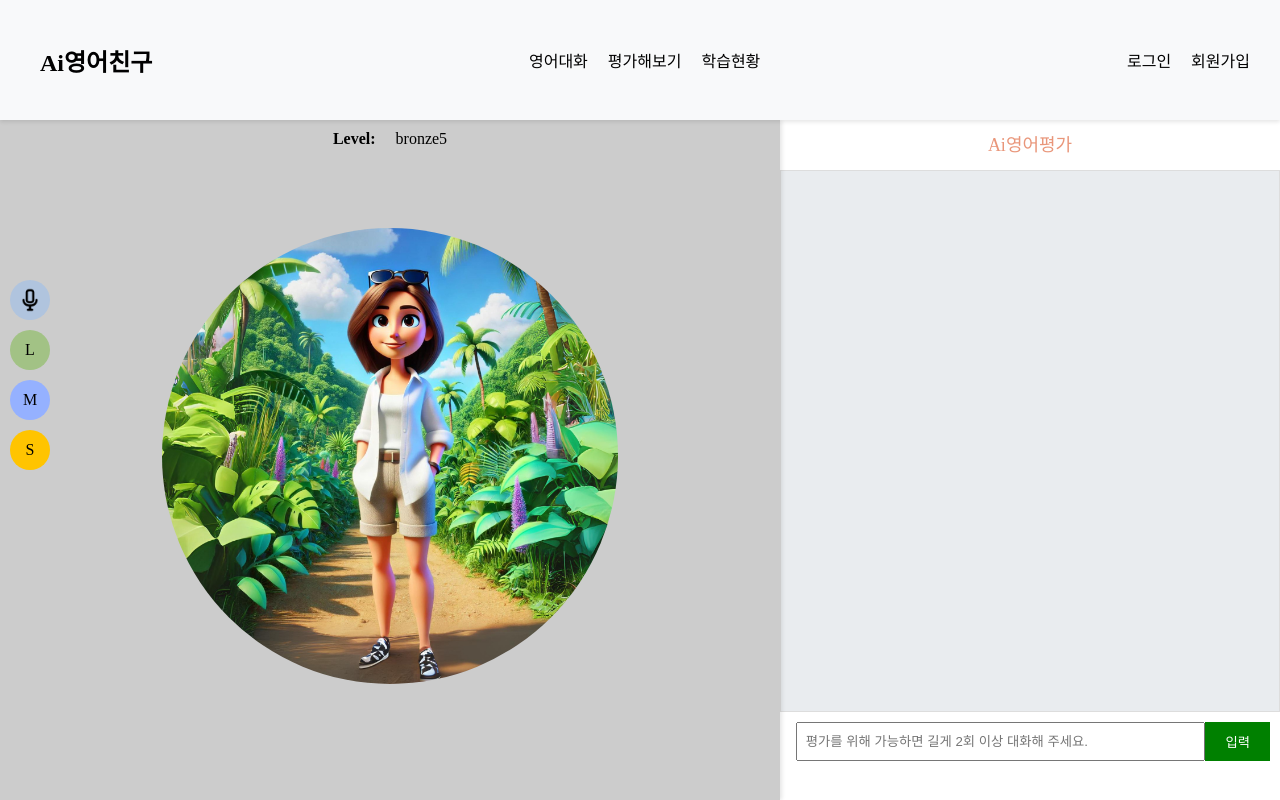
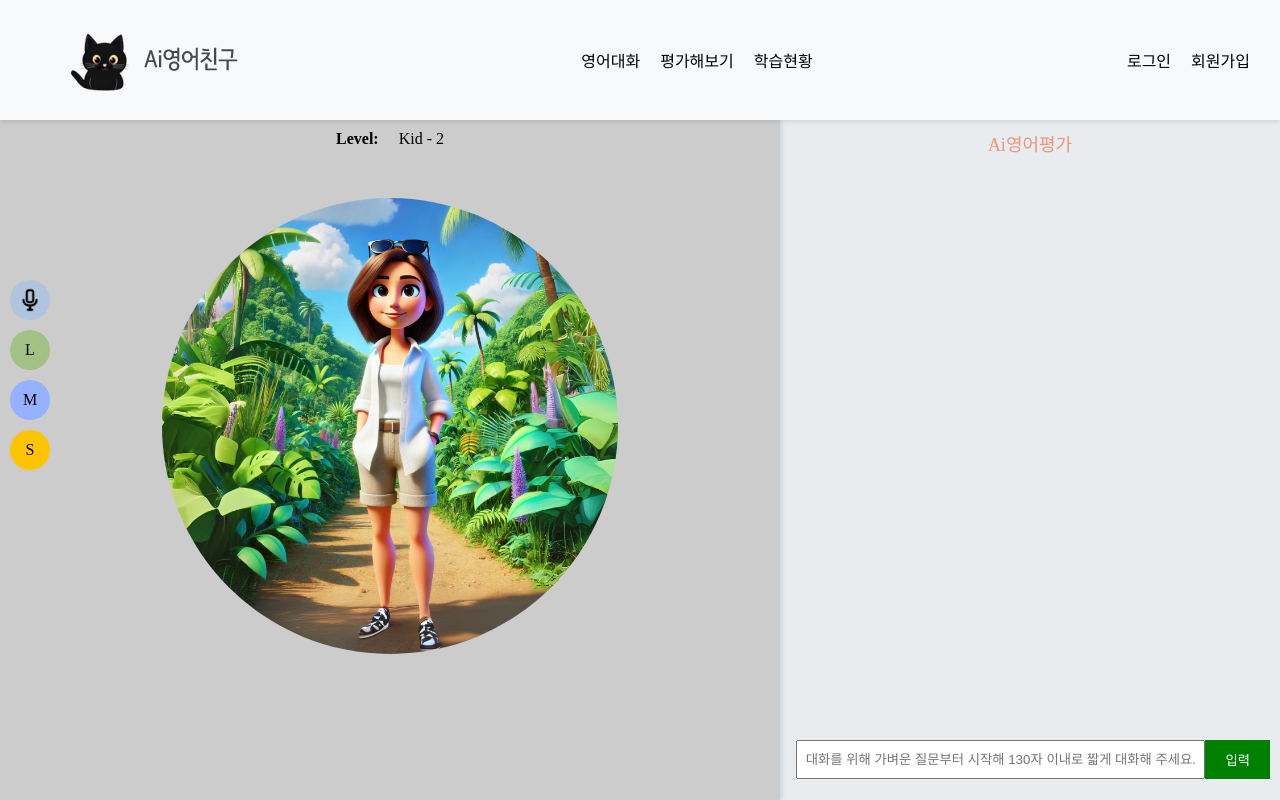
Before and after one commit to bornsoon/ai-, a Flask app: page /ai/aitest in a window 1280 px wide. Run offline with Flask 3, Linux system fonts and the light colour scheme.

Commit message:
logo-upload

```diff
--- a/static/css/base.css
+++ b/static/css/base.css
@@ -33,8 +33,8 @@ header {
 }
 
 #logo-img {
-    width: 80px;
-    display: none; /* 900px 이하일 때 숨기기 */
+    display: block; /* 900px 이하일 때 숨기기 */
+    height: 70px;
 }
 
 #logo {
--- a/static/css/chat.css
+++ b/static/css/chat.css
@@ -18,8 +18,8 @@
     max-width: 600px; /* 원하는 최대 크기로 설정 */
     min-width: 400px; /* 원하는 최소 크기로 설정 */
     border-radius: 50%;
-    margin: 20px auto;
-    margin-top: 80px;
+    margin: 10px auto;
+    margin-top: 50px;
 }
 
 #level-box {
@@ -47,8 +47,9 @@
 #chat-area {
     display: block;
     flex-direction: column;
-    height: calc(100vh - 190px); /* 헤더 높이 제외 */
+    height: calc(100vh - 120px); /* 헤더 높이 제외 */
     width: 500px; /* 전체 너비 */
+    background-color: #e9ecef;
 }
 
 h2 {
@@ -60,7 +61,7 @@ h2 {
 }
 
 #input-box {
-    flex: 0 0 50px; /* 입력 박스 높이 고정 */
+    flex: 0 0 10px; /* 입력 박스 높이 고정 */
     padding: 10px;
     display: flex;
     align-items: center;
@@ -72,9 +73,8 @@ h2 {
     background-color: #e9ecef;
     overflow-y: auto; /* 세로 스크롤 가능 */
     padding: 20px; /* 패딩 추가 */
-    border: 1px solid #ddd; /* 테두리 설정 */
     flex-direction: column-reverse;
-    height: calc(100vh - 300px);
+    height: calc(100vh - 280px);
     max-width: 100%; /* 부모 요소의 크기를 넘지 않도록 설정 */
 }
 
@@ -244,7 +244,7 @@ h2 {
 
 @media (max-width: 900px) {
     #avata {
-        padding-top: 60px;
+        padding-top: 50px;
     }
 
     #window-title {
--- a/templates/aitest.html
+++ b/templates/aitest.html
@@ -21,7 +21,7 @@
     <div id="avatar-container">
         <div id="level-box">
             <div id="level">Level:</div>
-            <div id="level-no">bronze5</div>
+            <div id="level-no">Kid - 2</div>
         </div>
         <img src="{{ url_for('static', filename='images/d-woman-r.png') }}" alt="Avatar" id="avatar-img">
     </div>
@@ -36,7 +36,7 @@
     <div id="input-box">
         <form id="chat-form" style="display: flex; width: 100%;">
             <label for="user-input" style="flex-grow: 1;"></label>
-            <input type="text" id="user-input" name="user-input" style="flex-grow: 1;" placeholder="평가를 위해 가능하면 길게 2회 이상 대화해 주세요.">
+            <input type="text" id="user-input" name="user-input" style="flex-grow: 1;" placeholder="대화를 위해 가벼운 질문부터 시작해 130자 이내로 짧게 대화해 주세요.">
             <input type="submit" value="입력" id="input-button">
         </form>
     </div>
--- a/templates/partials/header.html
+++ b/templates/partials/header.html
@@ -1,6 +1,5 @@
 <div id="logo-area">
-    <img src="{{ url_for('static', filename='images/net.png') }}" alt="Avatar" id="logo-img">
-    <div id="logo"><a href="{{ url_for('main.index') }}">Ai영어친구</a></div>
+    <div id="logo"><a href="{{ url_for('main.index') }}"><img src="{{ url_for('static', filename='images/logo-cat00.png') }}" alt="Avatar" id="logo-img"></a></div>
 </div>
 <button id="menu-toggle" aria-label="Toggle navigation">☰</button>
 <div id="navi">
```
Also changed, not shown: static/css/aitest.css (+7 -7 lines), static/js/aitest.js (+25 -12 lines), static/images/logo-cat.png (added), static/images/logo-cat00.png (added), static/images/logo-cat01.png (added), static/images/logo-cat1.png (added), 1 other file.
